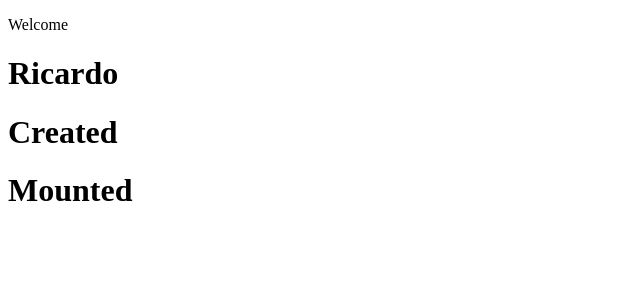
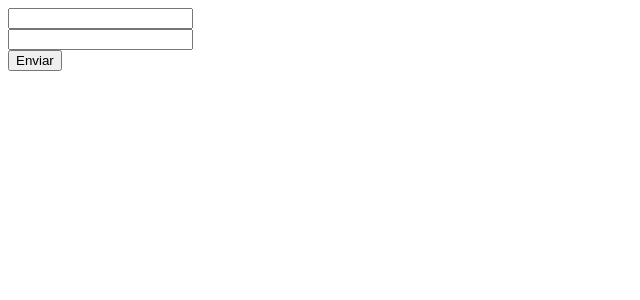
Before and after one commit to Naneshoru/Vue-monte-seu-burger, a Vue app: page / in a window 1280 px wide. Shown: the top 300 px of the page, without its empty margins (0-640 px from the left). Built offline with nearby package versions, Linux system fonts and the light colour scheme.

Commit message:
Usando v-model para 2way-bind nos campos

```diff
--- a/src/App.vue
+++ b/src/App.vue
@@ -1,14 +1,14 @@
 <template>
- <ShapeComponent></ShapeComponent>
+ <BasicForm />
 </template>
 
 <script>
-  import ShapeComponent from './components/Shape.vue'
+  import BasicForm from './components/forms/BasicForm.vue'
 
   export default {
     name: 'My-app',
     components: {
-      ShapeComponent
+      BasicForm
     }
   }
 </script>
--- /dev/null
+++ b/src/components/forms/BasicForm.vue
@@ -0,0 +1,28 @@
+<template>
+  <div>
+    <form action="" @submit="sendData">
+      <div><input type="text" v-model="nome"/></div>
+      <div><input type="text" v-model="email"/></div>
+      <div><input type="submit" value="Enviar"/></div>
+    </form>
+  </div>
+</template>
+
+<script>
+export default {
+  components: {
+  },
+  data() {
+    return {
+      nome: '',
+      email: ''
+    }
+  },
+  methods: {
+    sendData(e) {
+      console.log('Enviado', this.nome, this.email)
+      e.preventDefault()
+    }
+  }
+}
+</script>
```
